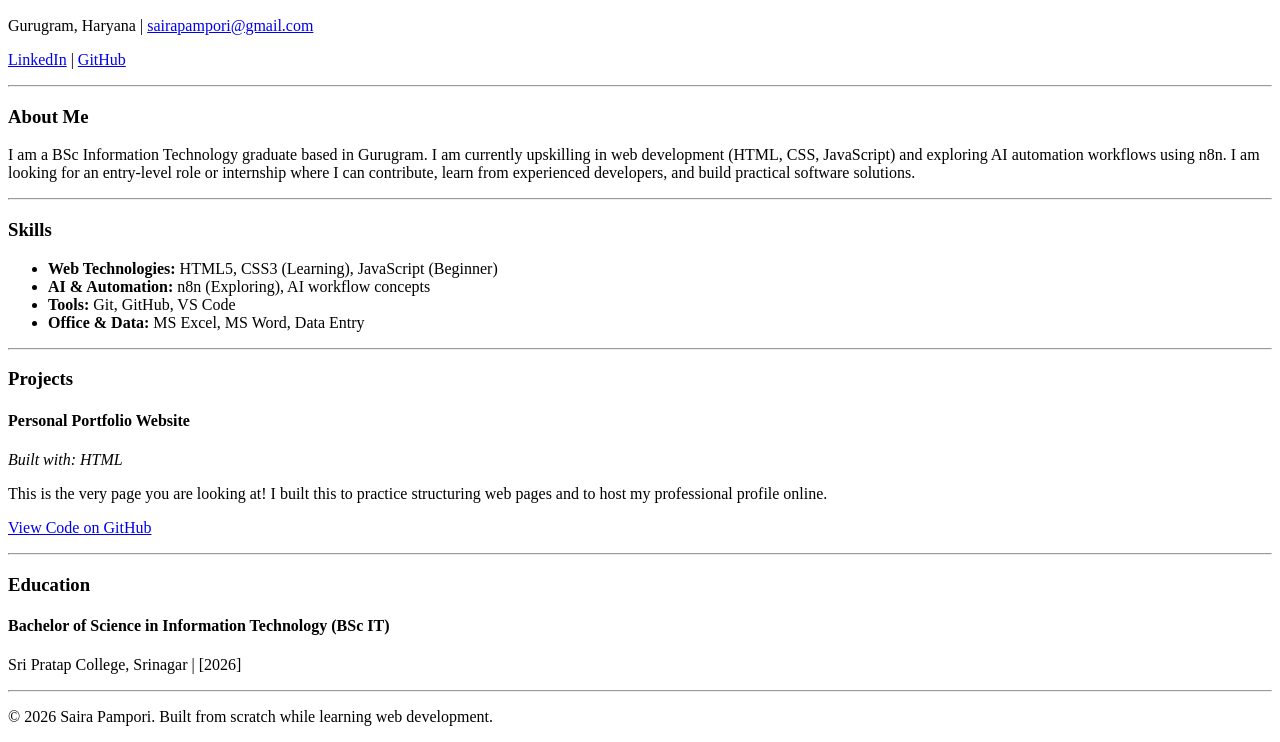
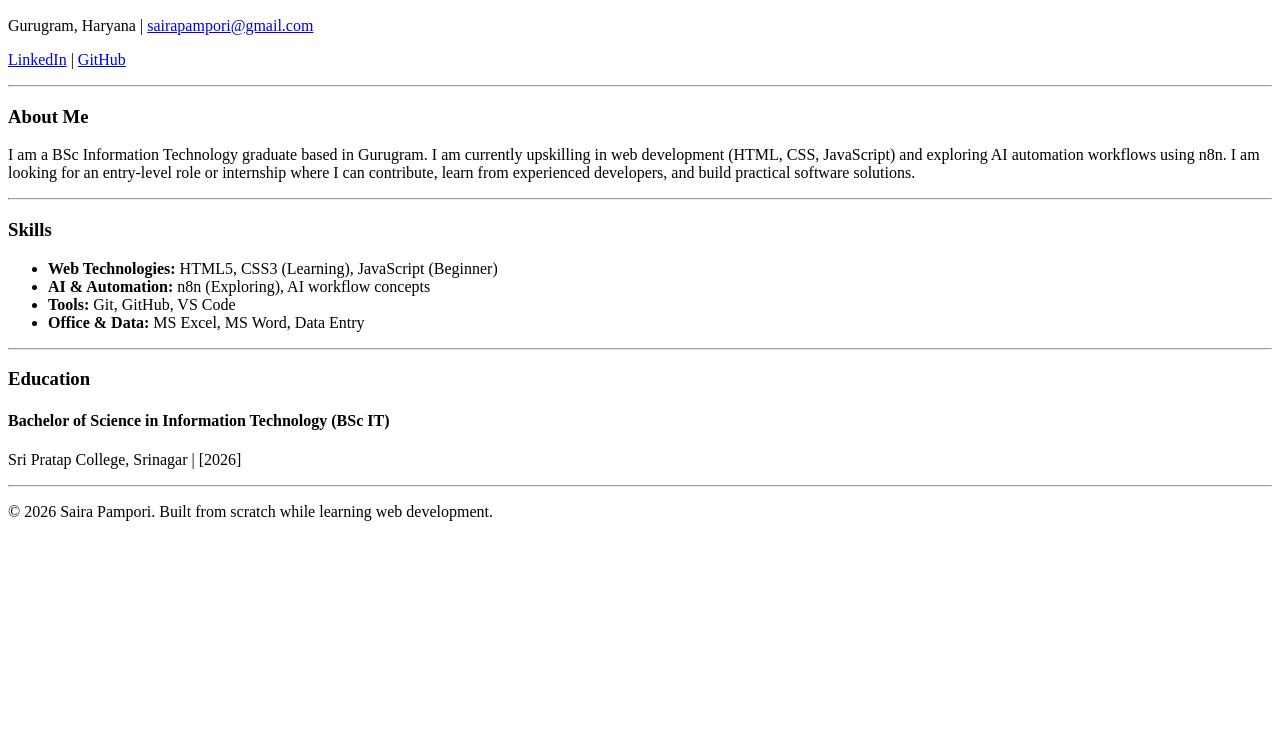
Before and after one commit to sairapampori/portfolio, a plain HTML site: page index.html in a window 1280 px wide. Shown: the part 110-852 px from the top of the page. After the commit the page ends 800 px from the top, so only its background shows below. Drawn offline with Linux system fonts and the light colour scheme.

Commit message:
updated my portfolio

```diff
--- a/index.html
+++ b/index.html
@@ -44,22 +44,7 @@
         </ul>
     </section>
 
-    <hr>
 
-    <!-- 4. Projects Section (You will add to this later) -->
-    <section>
-        <h3>Projects</h3>
-
-        <div>
-            <h4>Personal Portfolio Website</h4>
-            <p><em>Built with: HTML</em></p>
-            <p>This is the very page you are looking at! I built this to practice structuring web pages and to host my professional profile online.</p>
-            <p><a href="https://github.com/YOUR-GITHUB-USERNAME/my-web-projects" target="_blank">View Code on GitHub</a></p>
-        </div>
-
-        <!-- When you build your next project, copy the format above and paste it here. -->
-
-    </section>
 
     <hr>
 
```
